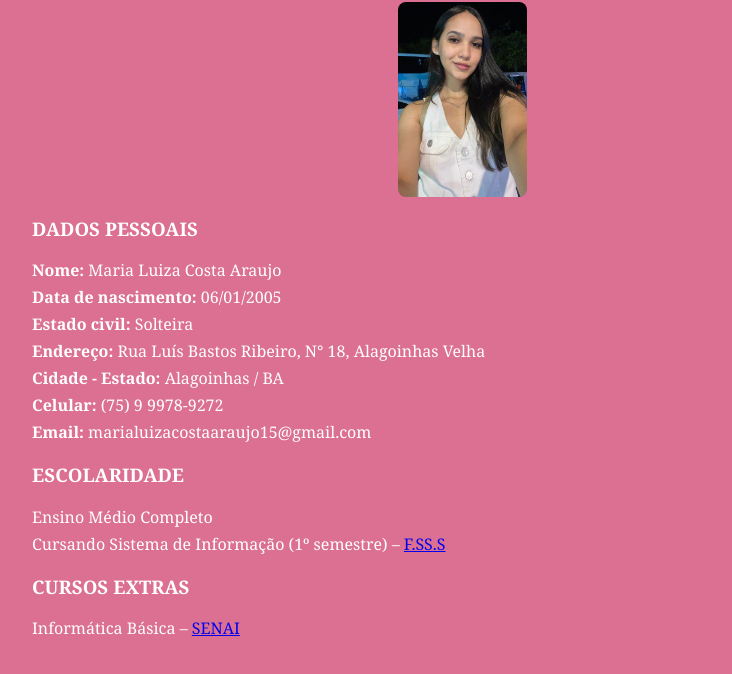
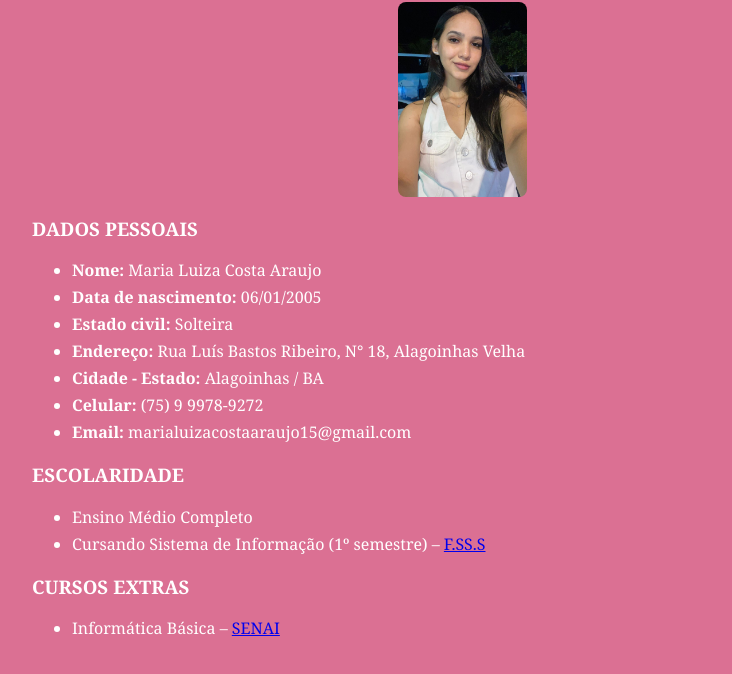
Before and after one commit to Marialuiza061/Malucurriculo2, a plain HTML site: page index.html in a window 1280 px wide. Shown: the part 104-778 px from the top of the page, without its empty margins (178-910 px from the left). Drawn offline with Linux system fonts and the light colour scheme.

Commit message:
Update index.html

```diff
--- a/index.html
+++ b/index.html
@@ -20,11 +20,6 @@
 
         h1 {
             text-align: center; /* Somente o h1 será centralizado */
-        }
-
-        ul {
-            list-style-type: none;
-            padding: 0;
         }
 
         li {
```
